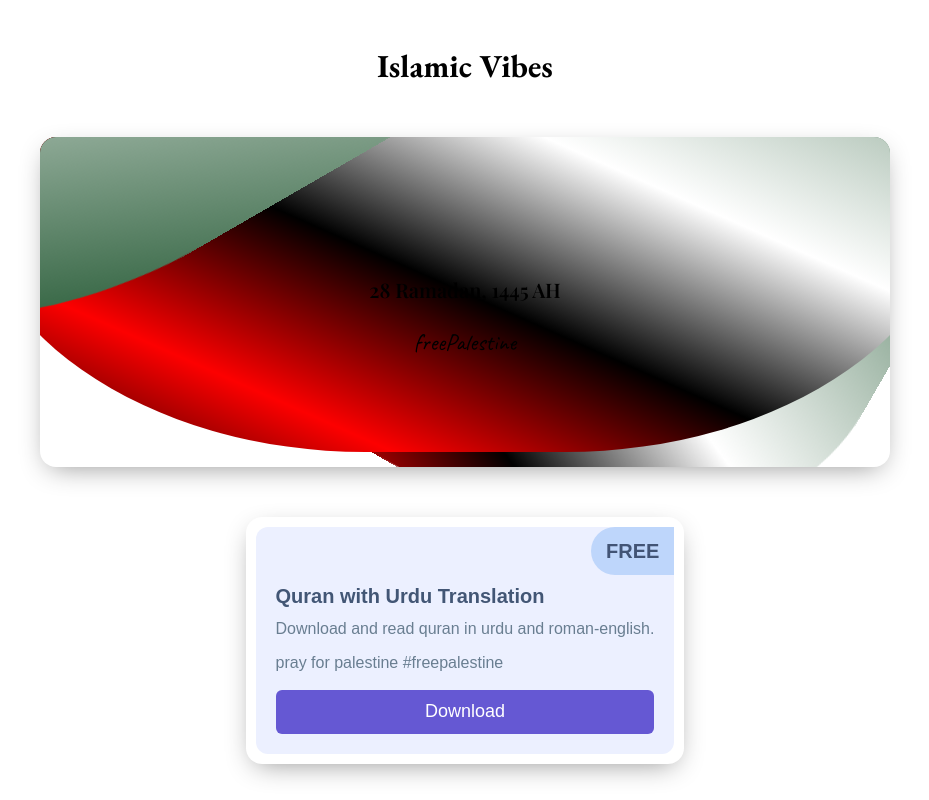
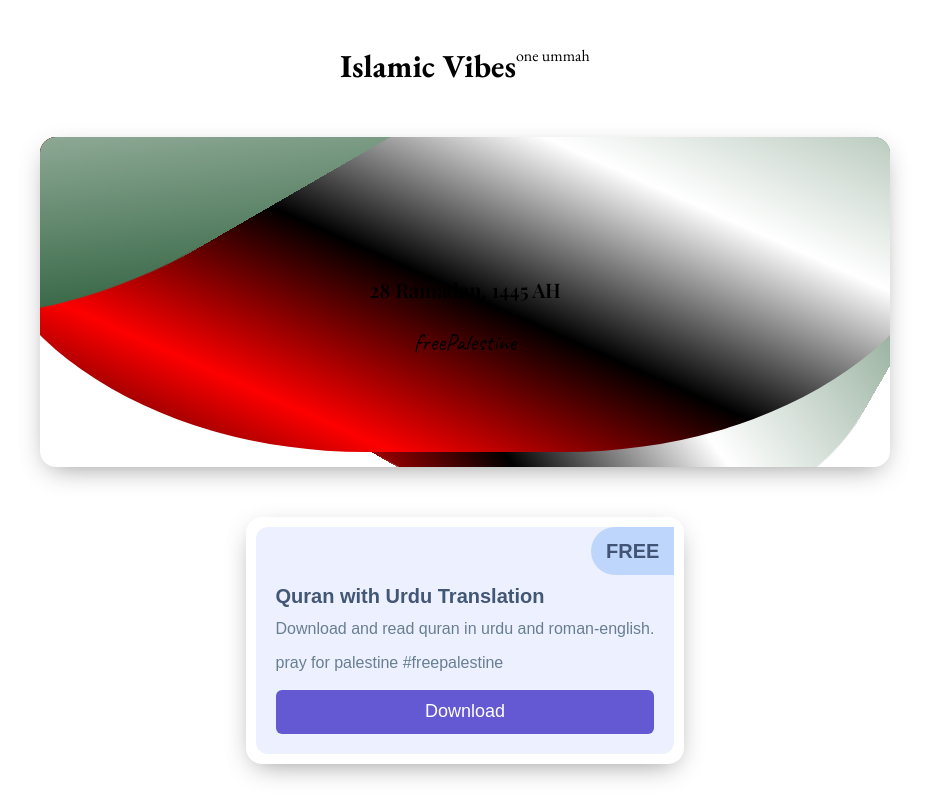
Before and after one commit to srcxrr/islamic, a plain HTML site: page index.html in a window 1280 px wide. Shown: the top 800 px of the page, without its empty margins (175-1104 px from the left). Drawn offline with nearby package versions, Linux system fonts and the light colour scheme; a web font is replaced by a local one.

Commit message:
Update index.html

```diff
--- a/index.html
+++ b/index.html
@@ -20,6 +20,7 @@
   <body>
     <div class="heading">
       <h1>Islamic Vibes</h1>
+      <p>one ummah</p>
     </div>
     <div class="section">
       <div class="e-card playing">
```
